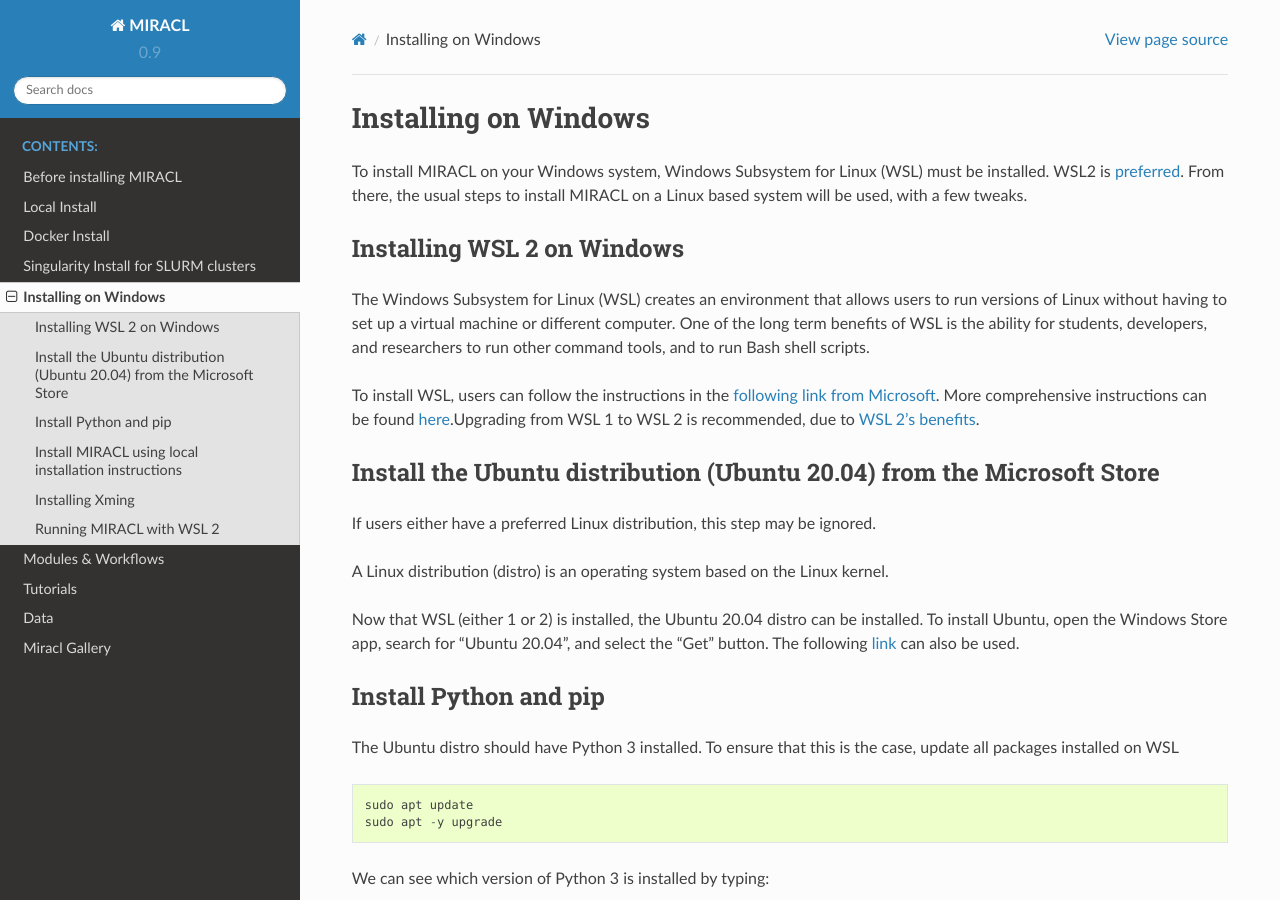
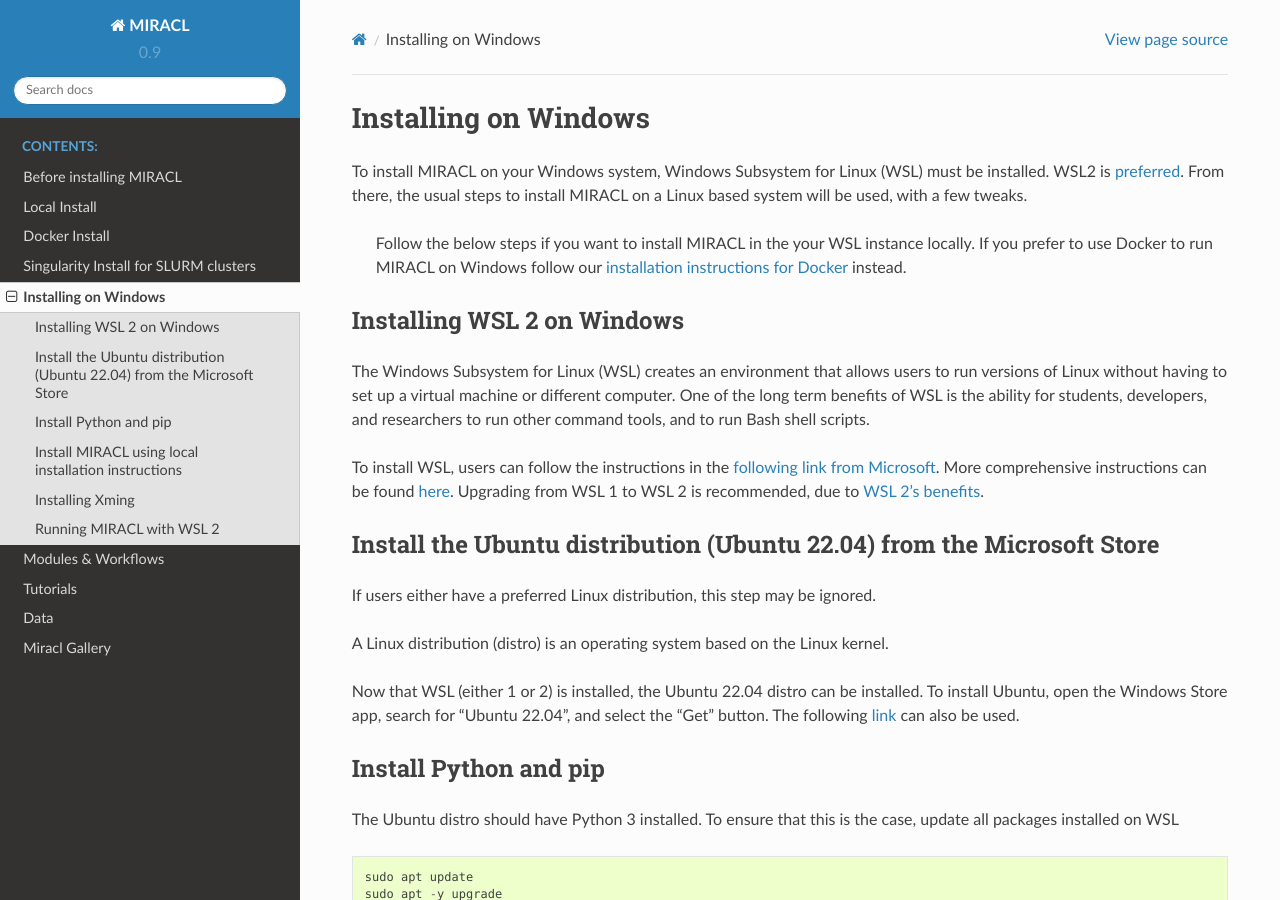
Before and after one commit to AICONSlab/MIRACL, a Sphinx documentation site: the page built from docs/install-windows.md, in a window 1280 px wide and 900 px high. Built offline with Sphinx 7.4.7 and the Read the Docs theme 2.0.0, drawn with Linux system fonts in a browser that asks for light colours; pages that are not in the unit, such as notebooks, are missing from menus; some of the changed text lies outside the part shown.

Commit message:
[docs] improve Windows installation docs
Corrected spelling and formatting mistakes. Added link to Docker
installation instructions. Updated Ubuntu version to be installed in WSL
2 to 22.04.

````diff
--- a/docs/install-windows.md
+++ b/docs/install-windows.md
@@ -2,17 +2,19 @@
 
 To install MIRACL on your Windows system, Windows Subsystem for Linux (WSL) must be installed. WSL2 is [preferred](https://docs.microsoft.com/en-us/windows/wsl/compare-versions). From there, the usual steps to install MIRACL on a Linux based system will be used, with a few tweaks.
 
+> Follow the below steps if you want to install MIRACL in the your WSL instance locally. If you prefer to use Docker to run MIRACL on Windows follow our [installation instructions for Docker](install-docker.md) instead.
+
 ## Installing WSL 2 on Windows
 The Windows Subsystem for Linux (WSL) creates an environment that allows users to run versions of Linux without having to set up a virtual machine or different computer. One of the long term benefits of WSL is the ability for students, developers, and researchers to run other command tools, and to run Bash shell scripts.
 
-To install WSL, users can follow the instructions in the [following link from Microsoft](https://docs.microsoft.com/en-us/windows/wsl/install). More comprehensive instructions can be found [here](https://www.windowscentral.com/install-windows-subsystem-linux-windows-10).Upgrading from WSL 1 to WSL 2 is recommended, due to [WSL 2's benefits](https://docs.microsoft.com/en-us/windows/wsl/compare-versions).
+To install WSL, users can follow the instructions in the [following link from Microsoft](https://docs.microsoft.com/en-us/windows/wsl/install). More comprehensive instructions can be found [here](https://www.windowscentral.com/install-windows-subsystem-linux-windows-10). Upgrading from WSL 1 to WSL 2 is recommended, due to [WSL 2's benefits](https://docs.microsoft.com/en-us/windows/wsl/compare-versions).
 
-## Install the Ubuntu distribution (Ubuntu 20.04) from the Microsoft Store
+## Install the Ubuntu distribution (Ubuntu 22.04) from the Microsoft Store
 If users either have a preferred Linux distribution, this step may be ignored.
 
 A Linux distribution (distro) is an operating system based on the Linux kernel.
 
-Now that WSL (either 1 or 2) is installed, the Ubuntu 20.04 distro can be installed. To install Ubuntu, open the Windows Store app, search for "Ubuntu 20.04", and select the "Get" button. The following [link](https://www.microsoft.com/en-gb/p/ubuntu-2004-lts/9n6svws3rx71) can also be used.
+Now that WSL (either 1 or 2) is installed, the Ubuntu 22.04 distro can be installed. To install Ubuntu, open the Windows Store app, search for "Ubuntu 22.04", and select the "Get" button. The following [link](https://www.microsoft.com/en-gb/p/ubuntu-2004-lts/9n6svws3rx71) can also be used.
 
 ## Install Python and pip
 
@@ -53,5 +55,7 @@
 2. Navigate to the folder where you would like to run MIRACL from
 3. Activate the environment containing `miracl`
 
-    source activate miracl
-    miraclGUI
+```
+source activate miracl
+miraclGUI
+```
````
